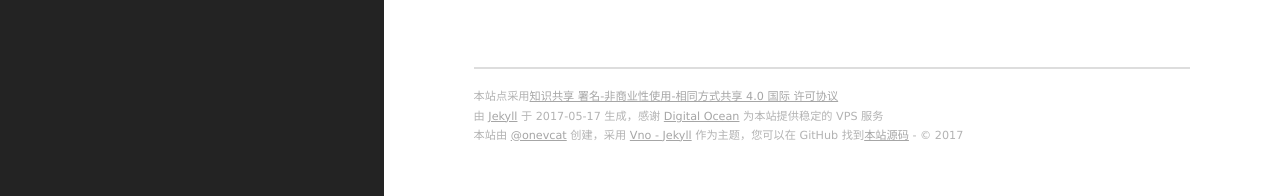
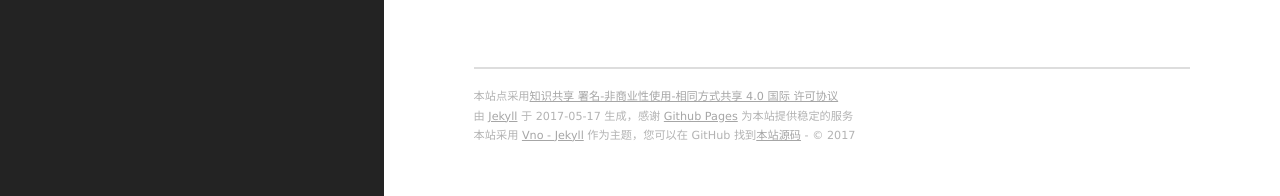
Before and after one commit to mrcwl/bryceyang.github.io, a Jekyll site: the page built from _posts/2016-02-15-sample-post.markdown, in a window 1280 px wide and 1219 px high. Shown: the part 1020-1216 px from the top of the window. Built offline with Jekyll 4.4.1, drawn with Linux system fonts in a browser that asks for light colours; nearby versions of some CDN libraries; comment, search, counter and statistics services are not loaded.

Commit message:
Modify the content

```diff
--- a/_includes/footer.html
+++ b/_includes/footer.html
@@ -1,7 +1,7 @@
 <section class="footer">
     <footer>
     	<span class="footer__copyright">本站点采用<a href="http://creativecommons.org/licenses/by-nc-sa/4.0/">知识共享 署名-非商业性使用-相同方式共享 4.0 国际 许可协议</a></span>
-        <span class="footer__copyright">由 <a href="https://jekyllrb.com">Jekyll</a> 于 {{ site.time | date: "%F" }} 生成，感谢 <a href="https://www.digitalocean.com/?refcode=30ed2d146762">Digital Ocean</a> 为本站提供稳定的 VPS 服务</span>
-        <span class="footer__copyright">本站{% if site.creator %}由 {{site.creator}} 创建，{% endif %}采用 <a href="https://github.com/onevcat/vno-jekyll">Vno - Jekyll</a> 作为主题，您可以在 GitHub 找到<a href="https://github.com/onevcat/OneV-s-Den">本站源码</a> - &copy; {{site.time | date: "%Y"}}</span>
+        <span class="footer__copyright">由 <a href="https://jekyllrb.com">Jekyll</a> 于 {{ site.time | date: "%F" }} 生成，感谢 <a href="https://pages.github.com/">Github Pages</a> 为本站提供稳定的服务</span>
+        <span class="footer__copyright">本站采用 <a href="https://github.com/onevcat/vno-jekyll">Vno - Jekyll</a> 作为主题，您可以在 GitHub 找到<a href="https://github.com/onevcat/OneV-s-Den">本站源码</a> - &copy; {{site.time | date: "%Y"}}</span>
     </footer>
 </section>
```
